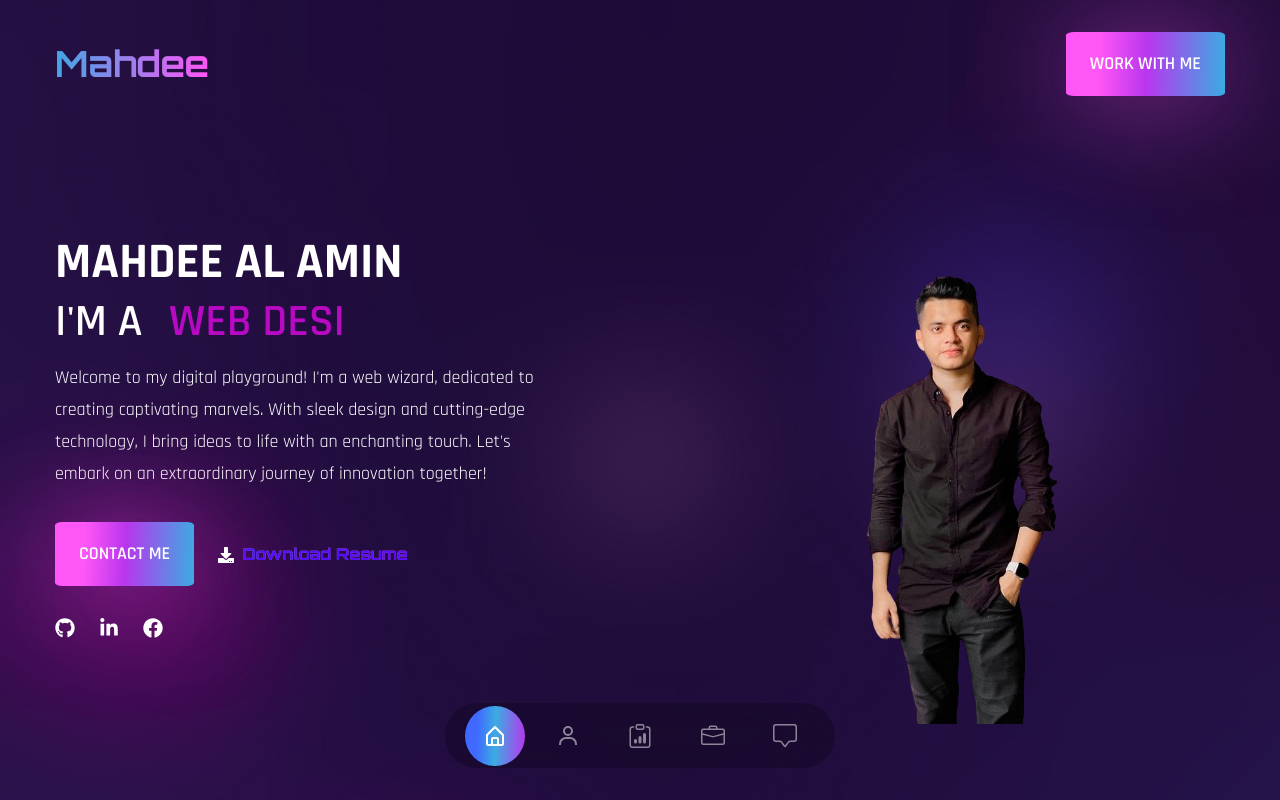
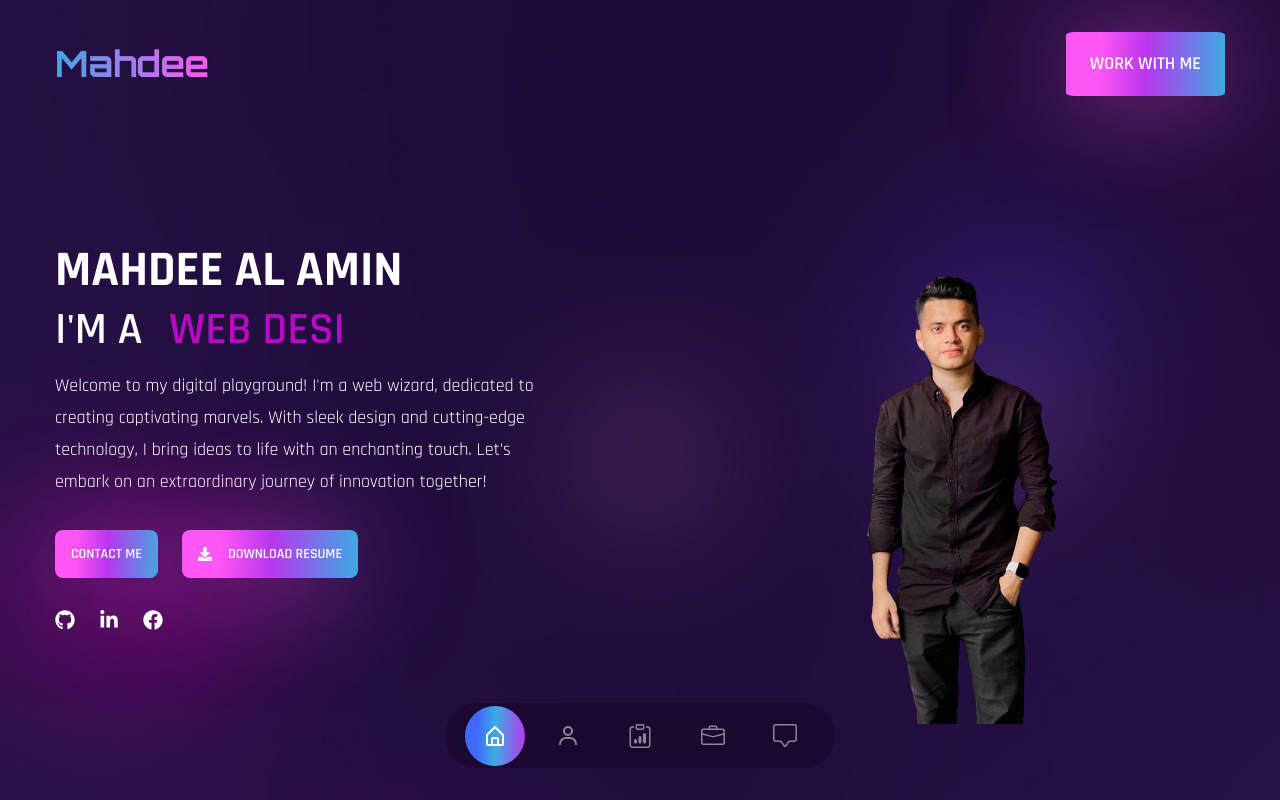
Before and after one commit to mahdee18/dev-portfolio, a React (Vite) app: page / in a window 1280 px wide. Shown: the top 800 px of the page. Built offline with nearby package versions, Linux system fonts and the light colour scheme; a web font is replaced by a local one.

Commit message:
Change button layout

```diff
--- a/src/Components/Banner.jsx
+++ b/src/Components/Banner.jsx
@@ -59,8 +59,8 @@ const Banner = () => {
                             data-aos-delay='600'
                             className='flex items-center max-w-max gap-x-6 mb-8 mx-auto lg:mx-0'
                         >
-                            <a href="#contact" className='btn lg:btn-lg border-0 text-white'>Contact me</a>
-                            <a href={googleDriveResumeLink} className='text-gradient btn-link no-underline' target='_blank' rel='noopener noreferrer'>
+                            <a href="#contact" className='btn border-0 text-white'>Contact me</a>
+                            <a href={googleDriveResumeLink} className='text-white border-0 btn-link no-underline btn ' target='_blank' rel='noopener noreferrer'>
                                 <FaDownload className='inline mr-2 text-white'></FaDownload>Download Resume
                             </a>
                         </div>
@@ -84,10 +84,11 @@ const Banner = () => {
                     <div
                         data-aos='fade-down'
                         data-aos-delay='500'
-                        className='hidden lg:flex flex-1 max-w-[320px] lg:max-w-[480px]'
+                        className='hidden lg:flex flex-1 max-w-[320px] lg:max-w-[480px] '
                     >
                         <img src={avater} alt='' />
                     </div>
+
                 </div>
             </div>
         </div>
--- a/src/index.css
+++ b/src/index.css
@@ -58,7 +58,6 @@
   .btn-lg {
     color: white;
     border: 1px solid #ccc;
-    padding: 10px 20px;
     cursor: pointer;
     border-radius: 5%;
     font-weight: 600;
```
Also changed, not shown: src/assets/profile_with_tie.png (added).
